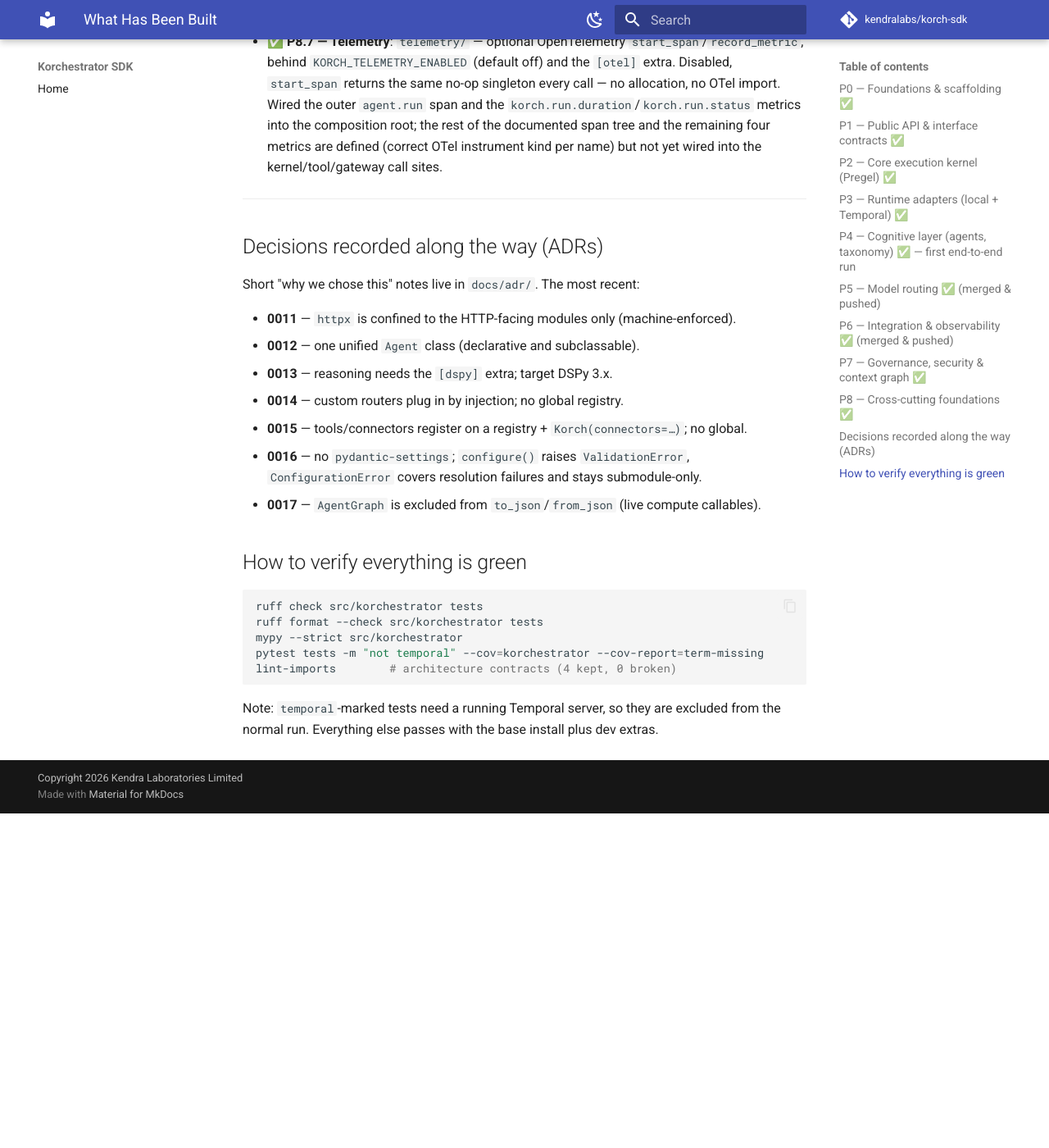
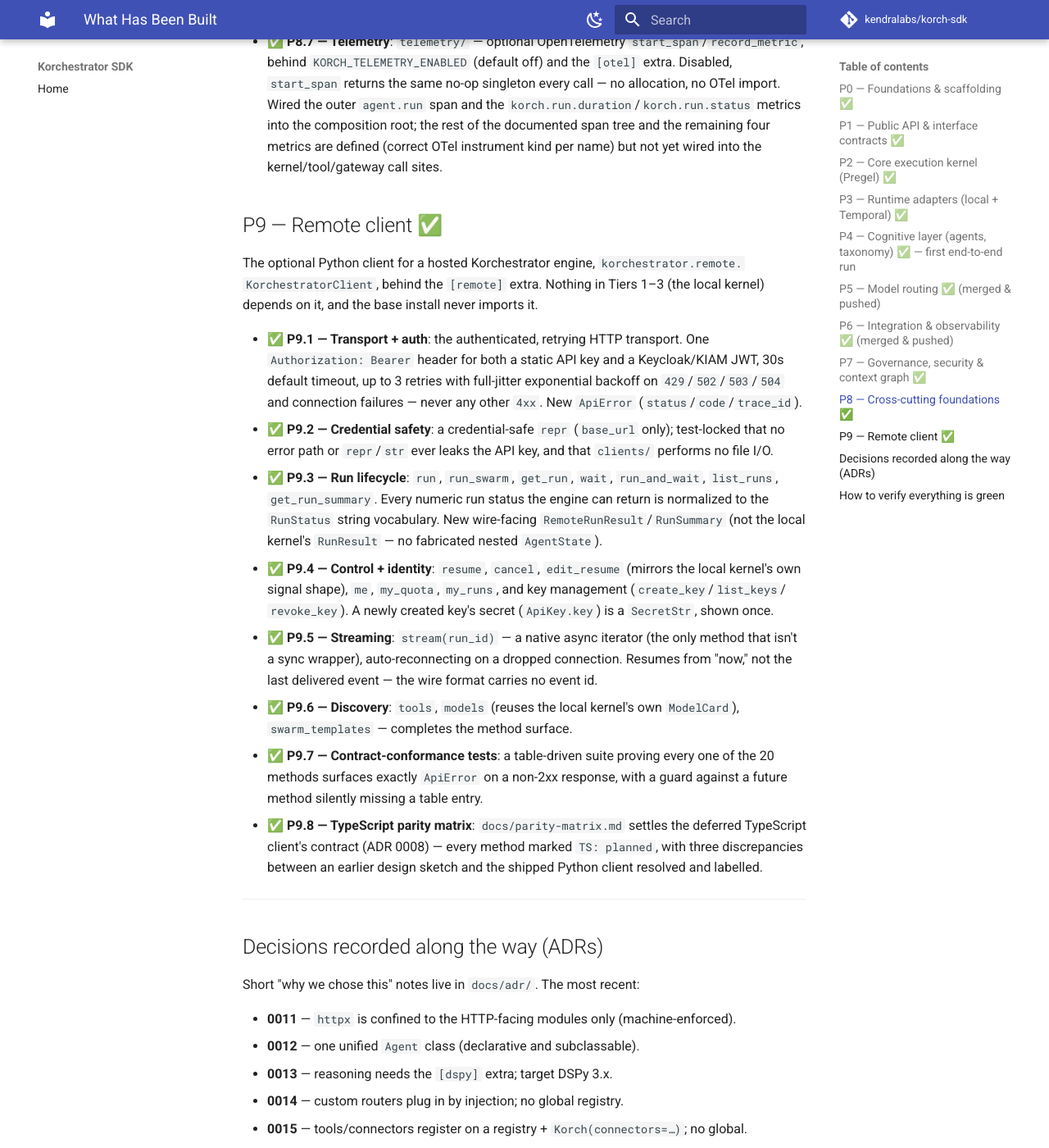
Before and after one commit to Kendralabs/korch-sdk, an MkDocs documentation site: the page built from docs/status/what-has-been-built.md, in a window 1280 px wide and 1400 px high, scrolled down 4813 px. Shown: the whole window at 82% size. Built offline with MkDocs 1.6.1 and Material for MkDocs 9.7.7, drawn with Linux system fonts in a browser that asks for light colours; comment, search, counter and statistics services are not loaded; before the commit the page ends 5805 px from its top, so only the background shows below that.

Commit message:
docs(status): mark Phase 9 complete, lay out Phase 10 next steps
Phase 9 (remote client) is merged into develop. Updates the
plain-language status docs to match: P9.1-P9.8 summarized, and a
correction to earlier guidance that korchestrator.remote would need a
public_surface.json update (it doesn't - it's a separate, optional
import path, never part of korchestrator/__init__.py's own __all__,
same as korchestrator.config/korchestrator.logging).

```diff
--- a/docs/status/what-has-been-built.md
+++ b/docs/status/what-has-been-built.md
@@ -168,6 +168,37 @@
   root; the rest of the documented span tree and the remaining four metrics are defined (correct
   OTel instrument kind per name) but not yet wired into the kernel/tool/gateway call sites.
 
+## P9 — Remote client ✅
+
+The optional Python client for a hosted Korchestrator engine, `korchestrator.remote.
+KorchestratorClient`, behind the `[remote]` extra. Nothing in Tiers 1–3 (the local kernel) depends
+on it, and the base install never imports it.
+
+- ✅ **P9.1 — Transport + auth**: the authenticated, retrying HTTP transport. One `Authorization:
+  Bearer` header for both a static API key and a Keycloak/KIAM JWT, 30s default timeout, up to 3
+  retries with full-jitter exponential backoff on `429`/`502`/`503`/`504` and connection failures
+  — never any other `4xx`. New `ApiError` (`status`/`code`/`trace_id`).
+- ✅ **P9.2 — Credential safety**: a credential-safe `repr` (`base_url` only); test-locked that no
+  error path or `repr`/`str` ever leaks the API key, and that `clients/` performs no file I/O.
+- ✅ **P9.3 — Run lifecycle**: `run`, `run_swarm`, `get_run`, `wait`, `run_and_wait`, `list_runs`,
+  `get_run_summary`. Every numeric run status the engine can return is normalized to the
+  `RunStatus` string vocabulary. New wire-facing `RemoteRunResult`/`RunSummary` (not the local
+  kernel's `RunResult` — no fabricated nested `AgentState`).
+- ✅ **P9.4 — Control + identity**: `resume`, `cancel`, `edit_resume` (mirrors the local kernel's
+  own signal shape), `me`, `my_quota`, `my_runs`, and key management (`create_key`/`list_keys`/
+  `revoke_key`). A newly created key's secret (`ApiKey.key`) is a `SecretStr`, shown once.
+- ✅ **P9.5 — Streaming**: `stream(run_id)` — a native async iterator (the only method that isn't a
+  sync wrapper), auto-reconnecting on a dropped connection. Resumes from "now," not the last
+  delivered event — the wire format carries no event id.
+- ✅ **P9.6 — Discovery**: `tools`, `models` (reuses the local kernel's own `ModelCard`),
+  `swarm_templates` — completes the method surface.
+- ✅ **P9.7 — Contract-conformance tests**: a table-driven suite proving every one of the 20
+  methods surfaces exactly `ApiError` on a non-2xx response, with a guard against a future method
+  silently missing a table entry.
+- ✅ **P9.8 — TypeScript parity matrix**: `docs/parity-matrix.md` settles the deferred TypeScript
+  client's contract (ADR 0008) — every method marked `TS: planned`, with three discrepancies
+  between an earlier design sketch and the shipped Python client resolved and labelled.
+
 ---
 
 ## Decisions recorded along the way (ADRs)
```
Also changed, not shown: docs/status/README.md (+13 -9 lines), docs/status/how-to-continue.md (+65 -68 lines).
